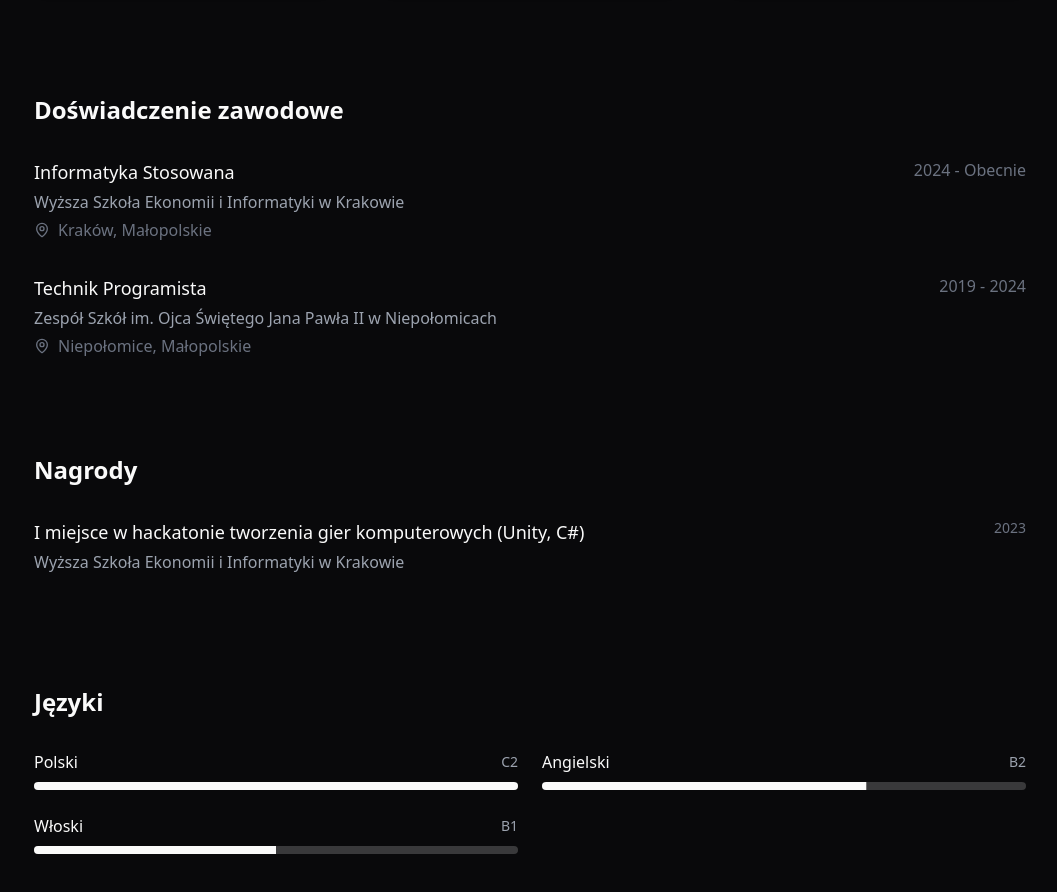
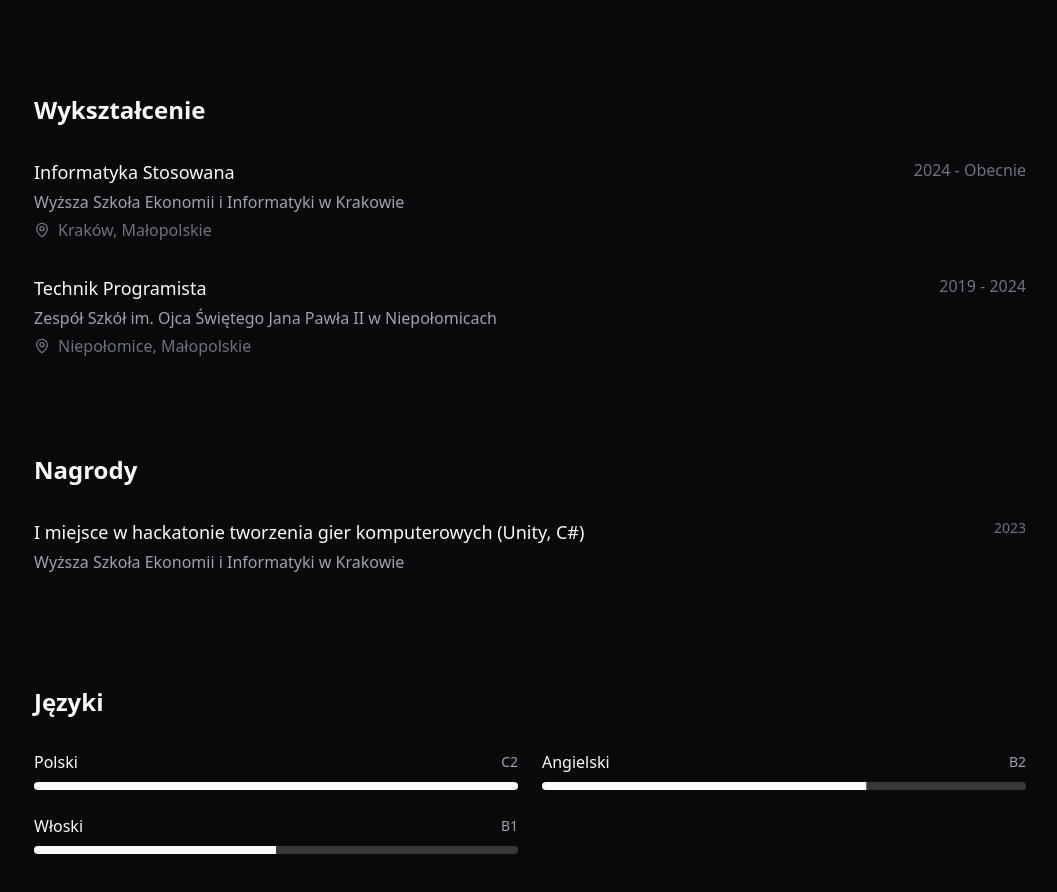
Before and after one commit to SpaghettiMaster545/SpaghettiMaster545.github.io, a React (Create React App) app in the folder my-app/: page / in a window 1280 px wide. Shown: the part 2774-3666 px from the top of the page, without its empty margins (110-1167 px from the left). Built offline with nearby package versions, Linux system fonts and the light colour scheme.

Commit message:
#1 - Translation fix

```diff
--- a/my-app/src/minimalCV.tsx
+++ b/my-app/src/minimalCV.tsx
@@ -183,7 +183,7 @@ const MinimalCV = () => {
 
         {/* Education */}
         <section className="space-y-8">
-          <h3 className="text-2xl font-bold">{t.sections.experience}</h3>
+          <h3 className="text-2xl font-bold">{t.sections.education}</h3>
           <div className="space-y-8">
             {education.map((edu, index) => (
               <div key={index} className="flex justify-between items-start">
```
Also changed, not shown: 1 other file (tests, documents, lock files or other folders).
